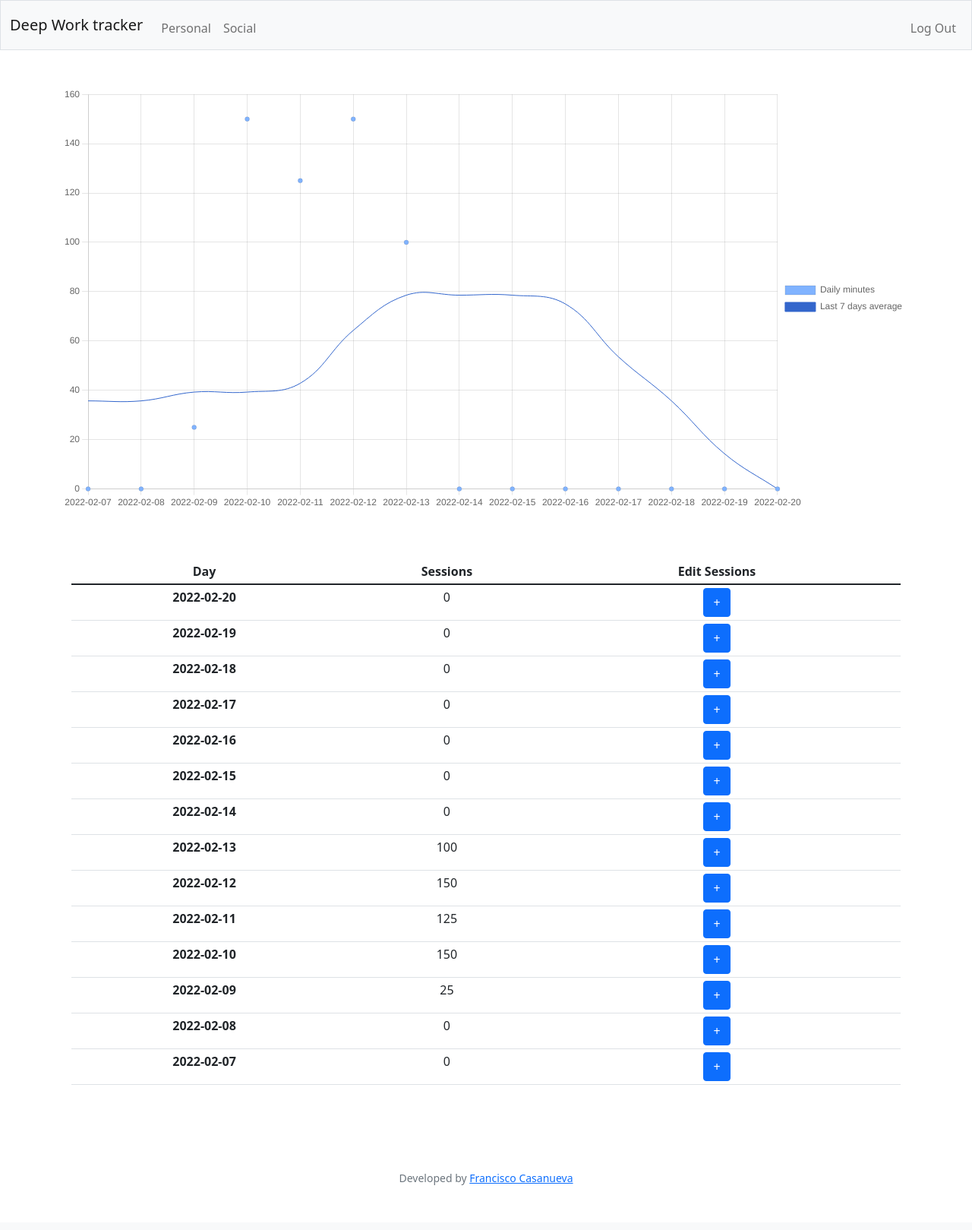
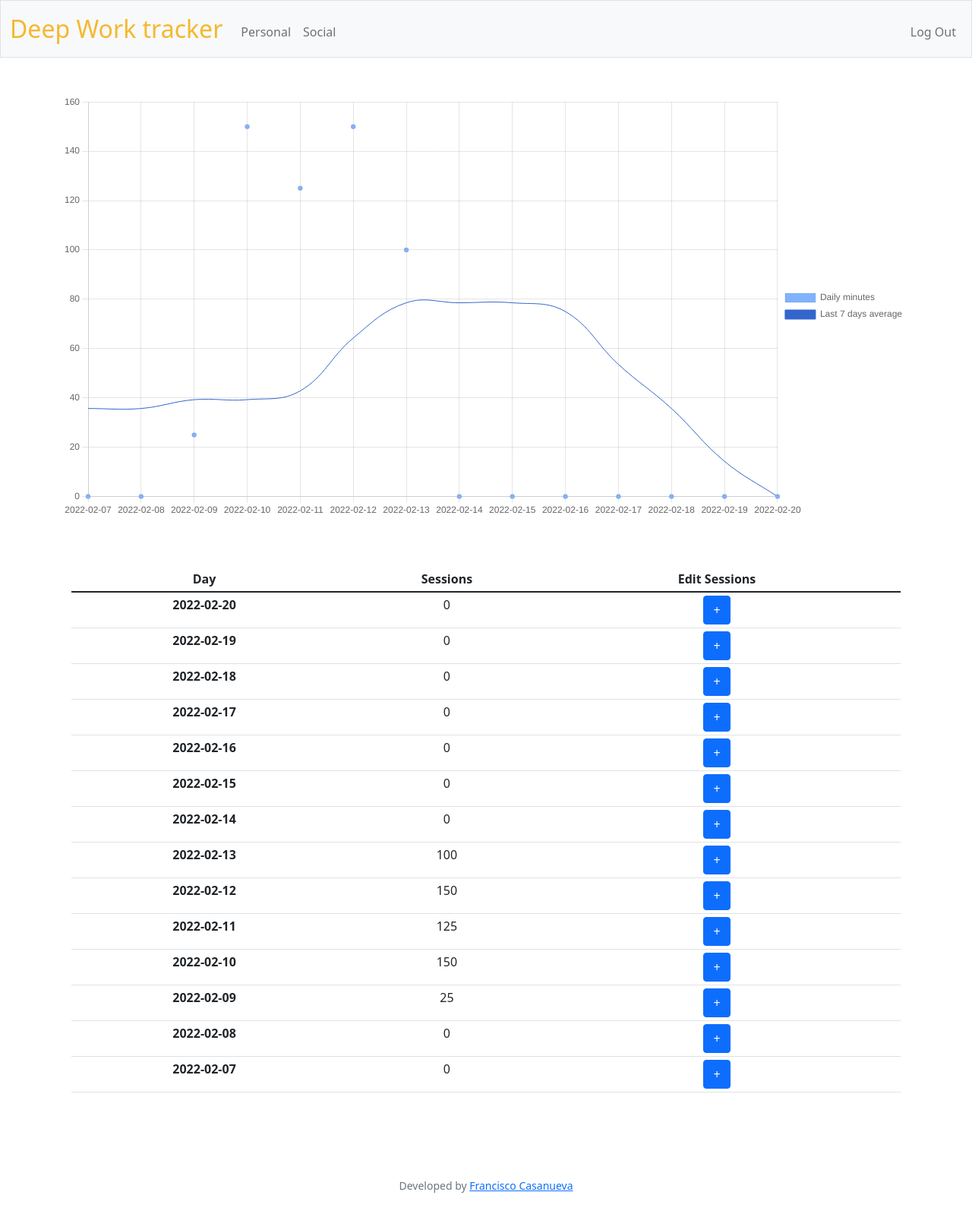
Before and after one commit to franciscocasanueva/deep_work_tracker, a Flask app: page / in a window 1280 px wide. Shown: the whole page at 76% size. Before the commit the page ends 1560 px from the top, so only its background shows below. Run offline with Flask 2, Linux system fonts and the light colour scheme; a user stored in the database is signed in; some libraries are stand-ins or nearby versions.

```diff
--- a/web/templates/layout.html
+++ b/web/templates/layout.html
@@ -2,8 +2,8 @@
 
 <html lang="en">
 
-<script src="static/tools.js"></script>
-<script src="static/constants.js"></script>
+<script src="../static/tools.js"></script>
+<script src="../static/constants.js"></script>
 
     <head>
 
@@ -15,9 +15,9 @@
         <script crossorigin="anonymous" src="https://cdn.jsdelivr.net/npm/bootstrap@5.1.3/dist/js/bootstrap.bundle.min.js" integrity="sha384-ka7Sk0Gln4gmtz2MlQnikT1wXgYsOg+OMhuP+IlRH9sENBO0LRn5q+8nbTov4+1p"></script>
 
         <!-- https://favicon.io/emoji-favicons/light-bulb -->
-        <link href="/web/staticatic/favicon.ico" rel="icon">
+        <link href="../static/favicon.ico" rel="icon">
 
-        <link href="/web/staticatic/styles.css" rel="stylesheet">
+        <link href="../static/styles.css" rel="stylesheet">
 
         <title>DW: {% block title %}{% endblock %}</title>
 
```
